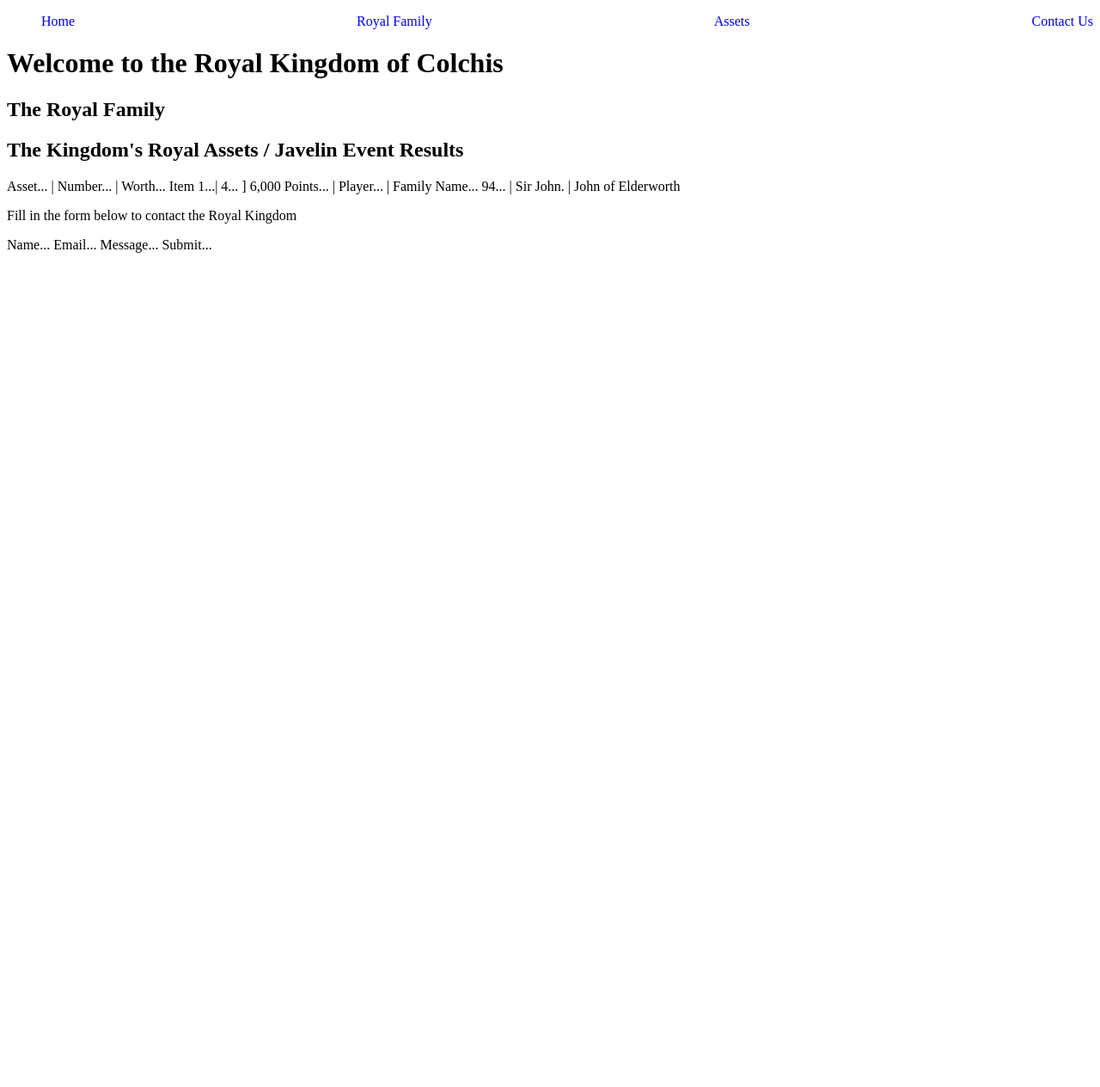
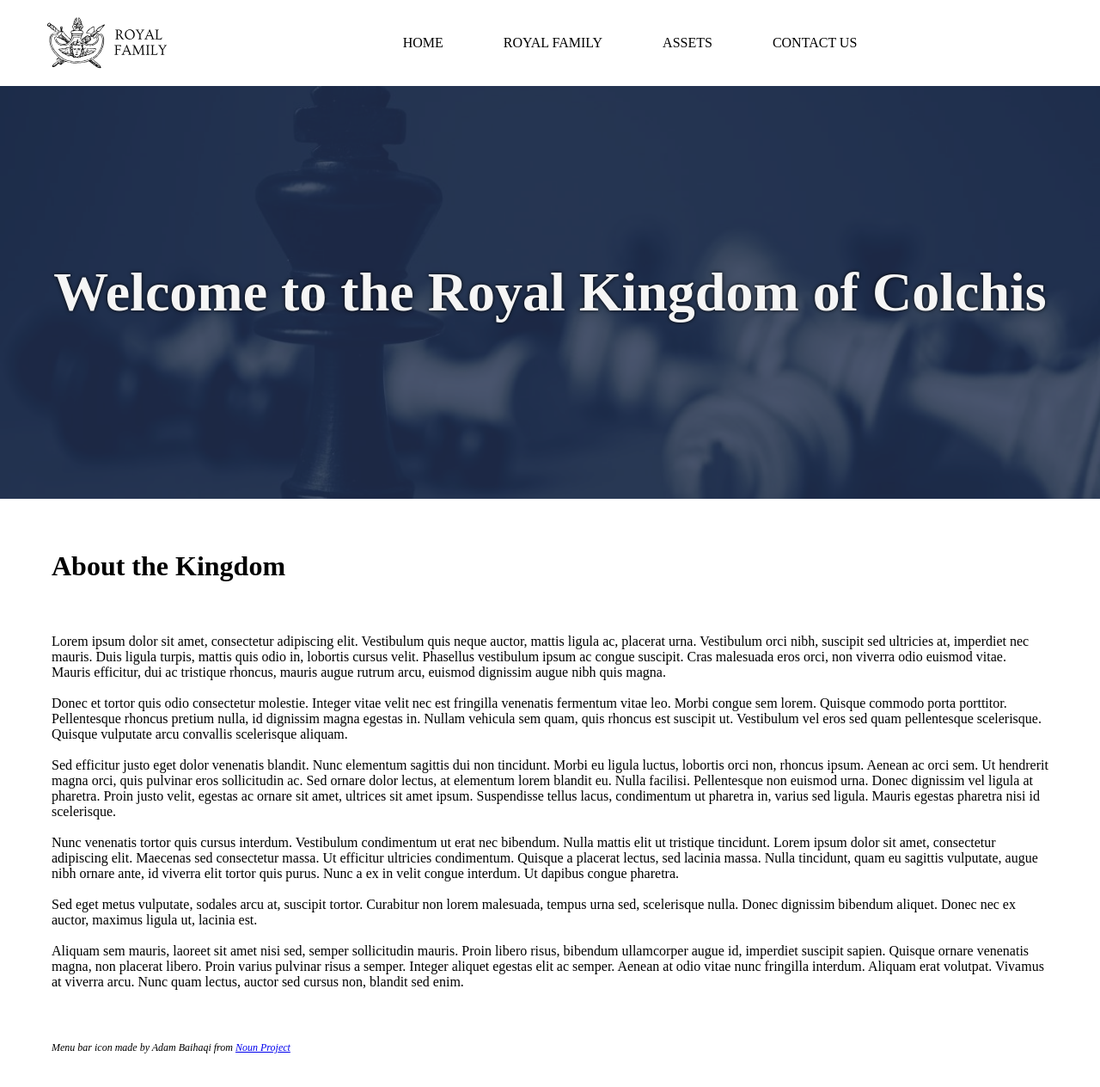
Before and after one commit to sdp971/tech-challenge, a website built with Parcel: page index.html in a window 1280 px wide. Shown: the whole page at 86% size. Before the commit the page ends 800 px from the top, so only its background shows below. Built offline with nearby package versions, Linux system fonts and the light colour scheme.

Commit message:
made index.html page

```diff
--- a/index.html
+++ b/index.html
@@ -3,7 +3,14 @@
   <head>
     <meta charset="utf-8" />
     <meta name="viewport" content="width=device-width" />
-    <title>Web Development Tech Challenge</title>
+    <meta name="description" content="Website about the Royal Family of Colchis">
+
+
+<meta property="og:title" content="Website about the Royal Family of Colchis  | Royal Kingdom of Colchis ">
+<meta property="og:description" content="Website about the Royal Family of Colchis">
+
+
+    <title>Royal Kingdom of Colchis</title>
     <link href="style.css" rel="stylesheet" type="text/css" />
   </head>
   <body>
@@ -12,50 +19,98 @@
     <!-- Navigation Section-->
     <header>
       <nav>
+        <img
+          class="logo"
+          src="./assets/Royal Family (250 × 150 px) (1).svg"
+          alt="logo"
+        />
+        <img
+          class="menu-bar"
+          src="./assets/noun-menu-bar-4404174 (1).svg"
+          alt="menu bar"
+        />
         <ul class="nav-list">
           <li class="nav-list-items">
-            <a href="index.html" class="nav-links">Home</a>
+            <a href="index.html" title="Homepage" class="nav-links">Home</a>
           </li>
           <li class="nav-list-items">
-            <a href="royal-family.html" class="nav-links">Royal Family</a>
+            <a href="royal-family.html" title="Page about Royal Family members"  class="nav-links">Royal Family</a>
           </li>
           <li class="nav-list-items">
-            <a href="royal-assets.html" class="nav-links"> Assets</a>
+            <a href="royal-assets.html" title ="Page about royal family assets" class="nav-links"> Assets</a>
           </li>
           <li class="nav-list-items">
-            <a href="contact.html" class="nav-links">Contact Us</a>
+            <a href="contact.html" title= "Contact Page" class="nav-links">Contact Us</a>
           </li>
         </ul>
       </nav>
     </header>
 
-    <!-- Hero Section -->
-    <h1>
-      Welcome to the Royal Kingdom of Colchis
-    </h1>
+    <main>
+      <section class="hero">
+        <!-- Hero Section -->
+        <h1>Welcome to the Royal Kingdom of Colchis</h1>
+      </section>
 
-    <!-- Add this to a seperate page, e.g. royal-family.html
-			Images and text aligned next to each other -->
-    <h2>
-      The Royal Family
-    </h2>
+      <h2>About the Kingdom</h2>
+      <p>
+        Lorem ipsum dolor sit amet, consectetur adipiscing elit. Vestibulum quis
+        neque auctor, mattis ligula ac, placerat urna. Vestibulum orci nibh,
+        suscipit sed ultricies at, imperdiet nec mauris. Duis ligula turpis,
+        mattis quis odio in, lobortis cursus velit. Phasellus vestibulum ipsum
+        ac congue suscipit. Cras malesuada eros orci, non viverra odio euismod
+        vitae. Mauris efficitur, dui ac tristique rhoncus, mauris augue rutrum
+        arcu, euismod dignissim augue nibh quis magna.<br /><br />
+        Donec et tortor quis odio consectetur molestie. Integer vitae velit nec
+        est fringilla venenatis fermentum vitae leo. Morbi congue sem lorem.
+        Quisque commodo porta porttitor. Pellentesque rhoncus pretium nulla, id
+        dignissim magna egestas in. Nullam vehicula sem quam, quis rhoncus est
+        suscipit ut. Vestibulum vel eros sed quam pellentesque scelerisque.
+        Quisque vulputate arcu convallis scelerisque aliquam. <br /><br />Sed
+        efficitur justo eget dolor venenatis blandit. Nunc elementum sagittis
+        dui non tincidunt. Morbi eu ligula luctus, lobortis orci non, rhoncus
+        ipsum. Aenean ac orci sem. Ut hendrerit magna orci, quis pulvinar eros
+        sollicitudin ac. Sed ornare dolor lectus, at elementum lorem blandit eu.
+        Nulla facilisi. Pellentesque non euismod urna. Donec dignissim vel
+        ligula at pharetra. Proin justo velit, egestas ac ornare sit amet,
+        ultrices sit amet ipsum. Suspendisse tellus lacus, condimentum ut
+        pharetra in, varius sed ligula. Mauris egestas pharetra nisi id
+        scelerisque. <br /><br />Nunc venenatis tortor quis cursus interdum.
+        Vestibulum condimentum ut erat nec bibendum. Nulla mattis elit ut
+        tristique tincidunt. Lorem ipsum dolor sit amet, consectetur adipiscing
+        elit. Maecenas sed consectetur massa. Ut efficitur ultricies
+        condimentum. Quisque a placerat lectus, sed lacinia massa. Nulla
+        tincidunt, quam eu sagittis vulputate, augue nibh ornare ante, id
+        viverra elit tortor quis purus. Nunc a ex in velit congue interdum. Ut
+        dapibus congue pharetra.<br /><br />
+        Sed eget metus vulputate, sodales arcu at, suscipit tortor. Curabitur
+        non lorem malesuada, tempus urna sed, scelerisque nulla. Donec dignissim
+        bibendum aliquet. Donec nec ex auctor, maximus ligula ut, lacinia
+        est.<br /><br />
+        Aliquam sem mauris, laoreet sit amet nisi sed, semper sollicitudin
+        mauris. Proin libero risus, bibendum ullamcorper augue id, imperdiet
+        suscipit sapien. Quisque ornare venenatis magna, non placerat libero.
+        Proin varius pulvinar risus a semper. Integer aliquet egestas elit ac
+        semper. Aenean at odio vitae nunc fringilla interdum. Aliquam erat
+        volutpat. Vivamus at viverra arcu. Nunc quam lectus, auctor sed cursus
+        non, blandit sed enim.
+      </p>
 
-    <!-- Add this to a seperate page, e.g. assets.html
-			Kingdom's Royal Assets or Sporting Results table -->
-    <h2>
-      The Kingdom's Royal Assets / Javelin Event Results
-    </h2>
-    Asset... | Number... | Worth... Item 1...| 4... ] 6,000 Points... |
-    Player... | Family Name... 94... | Sir John. | John of Elderworth
+      <footer>
+        <p class="mention">
+          Menu bar icon made by Adam Baihaqi from
+          <a
+            href="https://thenounproject.com/browse/icons/term/menu-bar/"
+            rel="noopener"
+            target="_blank"
+            title="menu bar Icons"
+            >Noun Project</a
+          >
+        </p>
+      </footer>
 
-    <!-- Add this to a seperate page, e.g. contact.html
-    <!-- Contact the Royal Kingdom -->
-    <p>
-      Fill in the form below to contact the Royal Kingdom
-    </p>
-    Name... Email... Message... Submit...
-
-    <!-- Connect the Javascript file -->
-    <script src="script.js"></script>
+      <!-- Connect the Javascript file -->
+      <script src="script.js"></script>
+    </main>
   </body>
 </html>
--- a/script.js
+++ b/script.js
@@ -0,0 +1,6 @@
+const MenuButton = document.getElementsByClassName('menu-bar')[0];
+const navListItems = document.getElementsByClassName('nav-list-items');
+MenuButton.addEventListener('click', function(){
+    for(var i=0;i<navListItems.length;i++)
+    navListItems[i].classList.toggle('active');
+})
--- a/style.css
+++ b/style.css
@@ -1,12 +1,136 @@
+* {
+  margin: 0;
+  padding: 0;
+  box-sizing: border-box;
+}
+
+nav {
+  width: 100%;
+  display: flex;
+  justify-content: space-around;
+}
 .nav-list {
   display: flex;
-  justify-content: space-between;
+  flex-direction: row;
+  width: 80%;
+  justify-content: center;
 }
 
 .nav-list-items {
   list-style-type: none;
+  line-height: 100px;
+  margin-right: 70px;
 }
 
 .nav-links {
   text-decoration: none;
+  color: black;
+  text-transform: uppercase;
 }
+
+.nav-links:hover {
+  text-decoration: underline;
+  text-underline-offset: 0.5em;
+}
+
+.logo {
+  width: 100px;
+  height: 100px;
+  display: block;
+  width: 20%;
+  -webkit-user-select: none;/*Pour que la propriété passe sur Safari et autres navigateurs*/
+  user-select: none;
+}
+
+.hero {
+  background:url("./assets/hero-section.jpg");
+  background-repeat:no-repeat;
+ height: 60vh;
+  display: flex;
+  justify-content: center;
+  align-items: center;
+  box-shadow: inset 0 0 0 2000px rgba(35, 50, 86, 0.8);
+  background-size: cover;
+  background-color: rgb(35, 50, 86);
+  background-position: center center ;
+
+  }
+
+
+
+h1{
+font-size: 4rem;
+color: whitesmoke;
+text-shadow: 0px 0px 4px black;
+padding: 40px;
+text-align: center;
+}
+
+h2{
+  text-align: left ;
+  margin: 60px;
+  font-size: 2rem;
+}
+  p{
+    margin:0 60px 60px 60px;
+  }
+
+  .menu-bar {
+    width: 50px;
+   margin-top: 10px;
+     display: none;
+  }
+.mention{
+  font-size: 12px;
+  font-style: italic;
+}
+
+@media screen and (max-width: 800px) {
+  .logo{
+    display: none;
+  }
+    nav{
+width: 100%;
+justify-content: space-around;
+    }
+
+    .nav-list{
+      flex-wrap: wrap;
+      flex-direction: column;
+      width: 90%;
+
+
+    }
+
+
+  .nav-list-items{
+    text-align: center;
+    width: 100%;
+    margin: 0;
+    display: none;
+    line-height: 50px;
+  }
+
+  .menu-bar{
+    display: block;
+    height: 20%;
+
+
+
+  }
+
+  .active {
+    display: block;
+
+   }
+
+   h1{
+    font-size: 2rem;
+
+  }
+
+  h2{
+    font-size :1.5rem;
+  }
+
+}
```
Also changed, not shown: contact.html (+18 -0 lines), royal-assets.html (+18 -0 lines), royal-family.html (+16 -0 lines), assets/Royal Family (250 × 150 px) (1).svg (added), assets/hero-section.jpg (added), assets/noun-menu-bar-4404174 (1).svg (added).
